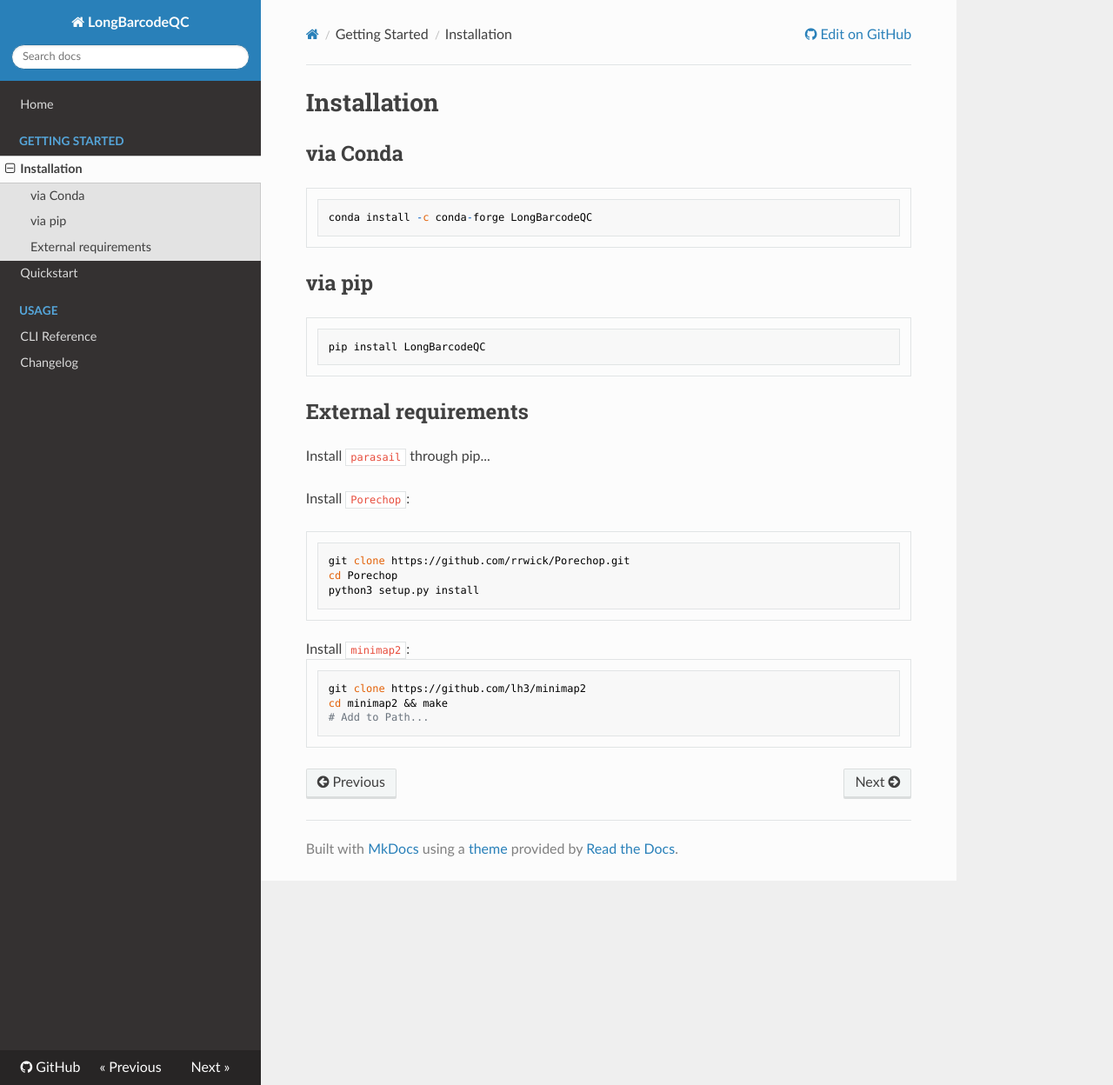
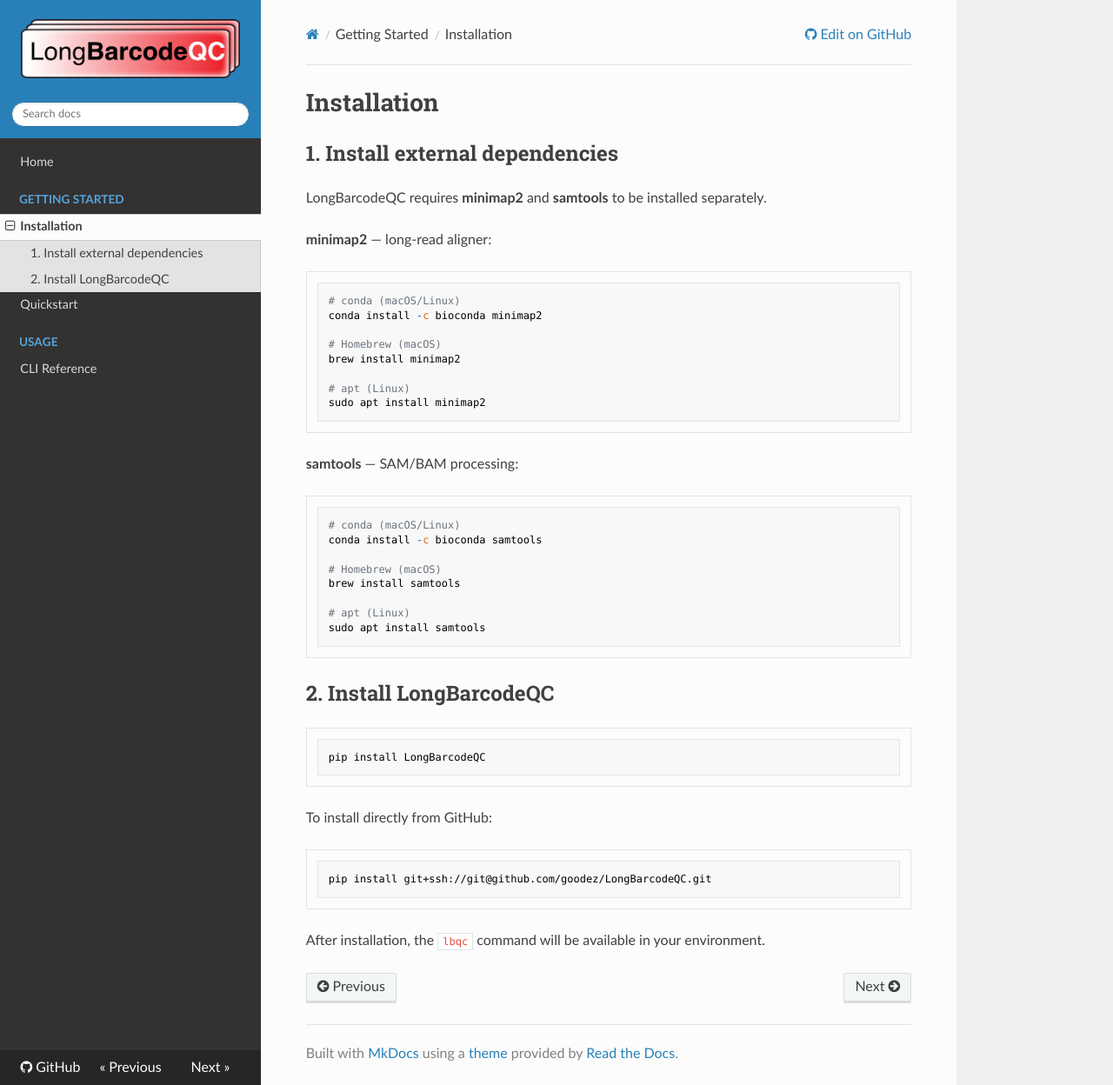
Before and after one commit to ArpiarSaundersLab/LongBarcodeQC, an MkDocs documentation site: the page built from docs/getting-started/installation.md, in a window 1280 px wide and 1248 px high. Shown: the whole window at 87% size. Built offline with MkDocs 1.6.1, drawn with Linux system fonts in a browser that asks for light colours; nearby versions of some CDN libraries.

Commit message:
update documentation (mkdocs)

````diff
--- a/docs/getting-started/installation.md
+++ b/docs/getting-started/installation.md
@@ -1,30 +1,45 @@
 # Installation
 
-## via Conda
+## 1. Install external dependencies
+
+LongBarcodeQC requires **minimap2** and **samtools** to be installed separately.
+
+**minimap2** — long-read aligner:
 
 ```bash
-conda install -c conda-forge LongBarcodeQC
+# conda (macOS/Linux)
+conda install -c bioconda minimap2
+
+# Homebrew (macOS)
+brew install minimap2
+
+# apt (Linux)
+sudo apt install minimap2
 ```
 
-## via pip
+**samtools** — SAM/BAM processing:
+
+```bash
+# conda (macOS/Linux)
+conda install -c bioconda samtools
+
+# Homebrew (macOS)
+brew install samtools
+
+# apt (Linux)
+sudo apt install samtools
+```
+
+## 2. Install LongBarcodeQC
 
 ```bash
 pip install LongBarcodeQC
 ```
 
-## External requirements
+To install directly from GitHub:
 
-Install `parasail` through pip...
+```bash
+pip install git+ssh://git@github.com/goodez/LongBarcodeQC.git
+```
 
-Install `Porechop`:
-```bash
-git clone https://github.com/rrwick/Porechop.git
-cd Porechop
-python3 setup.py install
-```
-Install `minimap2`:
-```bash
-git clone https://github.com/lh3/minimap2
-cd minimap2 && make
-# Add to Path...
-```
+After installation, the `lbqc` command will be available in your environment.
--- a/mkdocs.yml
+++ b/mkdocs.yml
@@ -1,18 +1,11 @@
 site_name: LongBarcodeQC
-site_url: https://goodez.github.io/barcodezy/
-repo_url: https://github.com/goodez/barcodezy
+site_url: https://goodez.github.io/LongBarcodeQC/
+repo_url: https://github.com/goodez/LongBarcodeQC
 edit_uri: edit/main/docs/
 
 theme:
   name: readthedocs
-  features:
-    - navigation.instant
-    - navigation.tracking
-    - navigation.sections
-    - content.code.copy
-    - content.tabs.link
-    - search.suggest
-    - search.highlight
+  logo: assets/icon.png
 
 nav:
   - Home: index.md
@@ -21,7 +14,6 @@
       - Quickstart: getting-started/quickstart.md
   - Usage:
       - CLI Reference: usage/cli.md
-  - Changelog: changelog.md
 
 markdown_extensions:
   - admonition
````
Also changed, not shown: docs/changelog.md (deleted, +0 -1 lines), docs/getting-started/quickstart.md (+37 -5 lines), docs/index.md (+14 -4 lines), docs/usage/cli.md (+30 -21 lines), docs/assets/icon.png (added).
